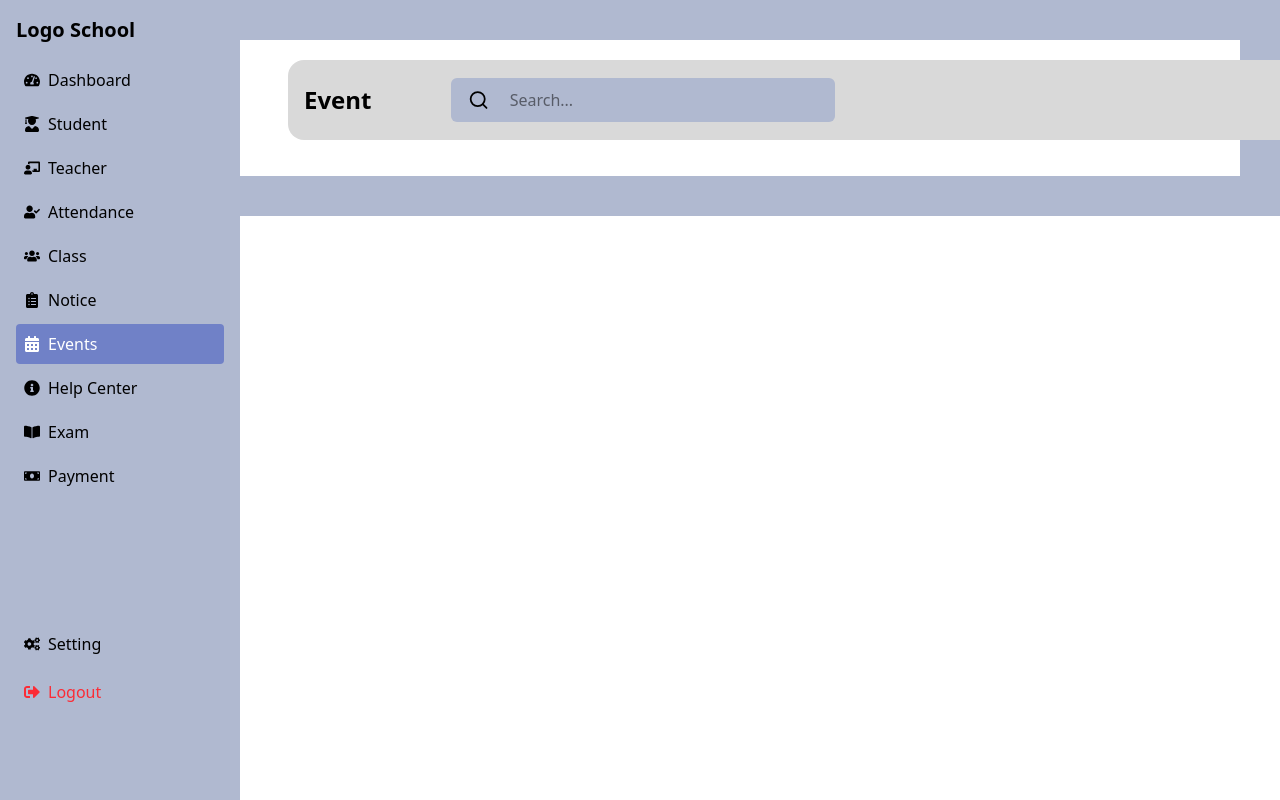
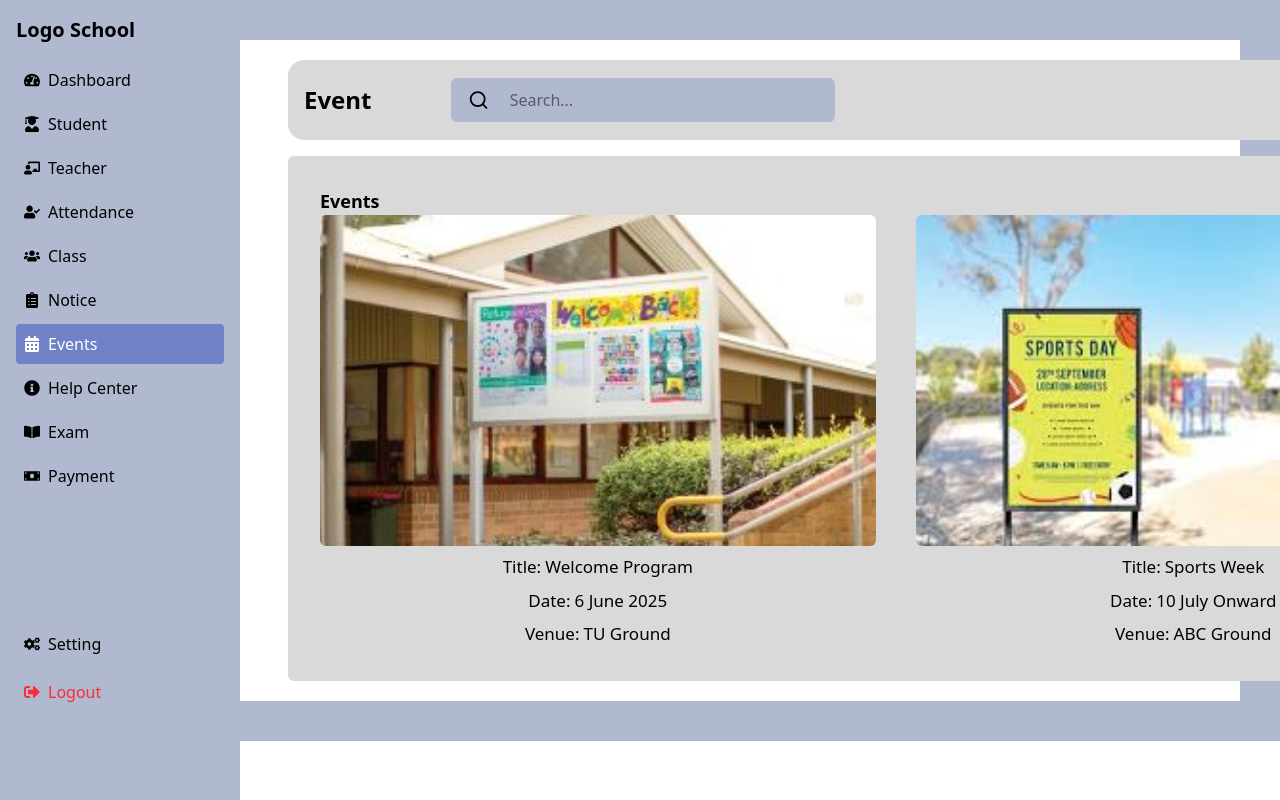
Before and after one commit to sujansijakhow/School-System, a React (Vite) app: page /events in a window 1280 px wide. Shown: the top 800 px of the page. Built offline with nearby package versions, Linux system fonts and the light colour scheme.

Commit message:
completed

```diff
--- a/src/routes/Event.jsx
+++ b/src/routes/Event.jsx
@@ -12,7 +12,44 @@ const Event = () => {
                     <div className='flex flex-col gap-4 ml-2 md:ml-57'>
 
                         <Navbar name={"Event"} />
-                        <div>
+                        <div className='bg-[#D9D9D9] p-8 rounded-md w-full h-[525px]'>
+                            <h1 className='text-[18px] font-bold'>Events</h1>
+                            <div className='flex gap-10'>
+                                <div className='w-full flex flex-col gap-2 items-center'>
+                                    <img src="/notice1.jpg" alt="Notice 1" className='w-full rounded-md' />
+                                    <div className='text-[17px] flex space-x-1'>
+                                        <span className='font-medium'>Title: </span>
+                                        <span>Welcome Program</span>
+                                    </div>
+                                    <div className='text-[17px] flex space-x-1'>
+                                        <span className='font-medium'>Date: </span>
+                                        <span>6 June 2025</span>
+                                    </div>
+                                    <div className='text-[17px] flex space-x-1'>
+                                        <span className='font-medium'>Venue: </span>
+                                        <span>TU Ground</span>
+                                    </div>
+
+
+                                </div>
+                                <div className='w-full flex flex-col gap-2 items-center'>
+                                    <img src="/notice2.jpeg" alt="Notice 1" className='w-full rounded-md' />
+                                    <div className='text-[17px] flex space-x-1'>
+                                        <span className='font-medium'>Title: </span>
+                                        <span>Sports Week</span>
+                                    </div>
+                                    <div className='text-[17px] flex space-x-1'>
+                                        <span className='font-medium'>Date: </span>
+                                        <span>10 July Onward</span>
+                                    </div>
+                                    <div className='text-[17px] flex space-x-1'>
+                                        <span className='font-medium'>Venue: </span>
+                                        <span>ABC Ground</span>
+                                    </div>
+
+
+                                </div>
+                            </div>
 
                         </div>
                     </div>
```
